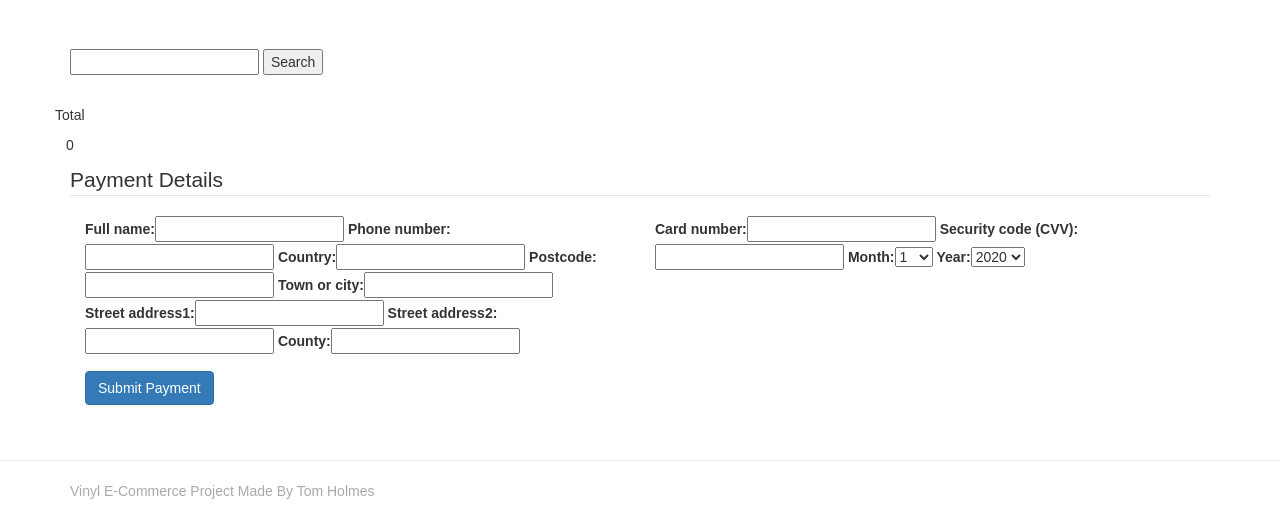
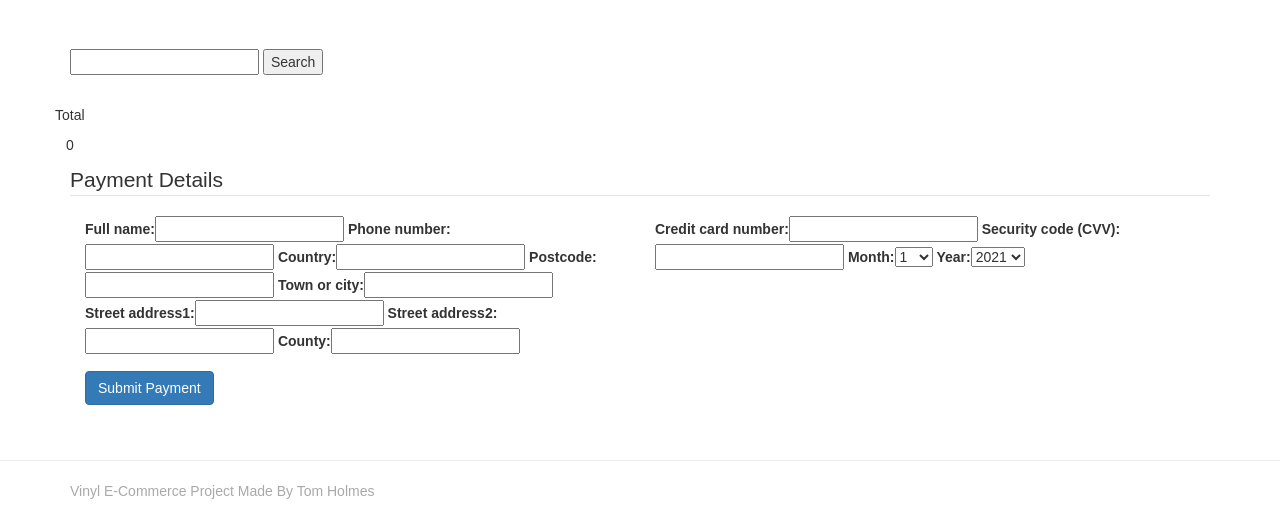
Before and after one commit to CapitainHolmes/Vinyl-E-Commerce-Project, a Django app: page /checkout/ in a window 1280 px wide. Shown: the part 51-558 px from the top of the page. Run offline with Django 3.2, Linux system fonts and the light colour scheme; the visitor is signed in with stand-in values (Sample User, id 1); some libraries are stand-ins or nearby versions; some web fonts are replaced.

Commit message:
Trying to figure out why my checkout form isn't working as it should.

```diff
--- a/checkout/forms.py
+++ b/checkout/forms.py
@@ -5,9 +5,9 @@ from .models import vinyl_Order
 class PaymentForm(forms.Form):
 
     MONTH_CHOICES = [(i, i) for i in range(1, 12)]
-    YEAR_CHOICES = [(i, i) for i in range(2020, 2040)]
+    YEAR_CHOICES = [(i, i) for i in range(2021, 2040)]
 
-    card_number = forms.CharField(label='Card number', required=False)
+    credit_card_number = forms.CharField(label='Credit card number', required=False)
     cvv = forms.CharField(label='Security code (CVV)', required=False)
     expiry_month = forms.ChoiceField(label='Month', choices=MONTH_CHOICES, required=False)
     expiry_year = forms.ChoiceField(label='Year', choices=YEAR_CHOICES, required=False)
--- a/checkout/models.py
+++ b/checkout/models.py
@@ -26,4 +26,4 @@ class OrderLineVinyl(models.Model):
     quantity = models.IntegerField(blank=False)
 
     def __str__(self):
-        return "{0} {1} @ {2}".format(self.quantity, self.vinyl.artist, self.product.price)
+        return "{0} {1} @ {2}".format(self.quantity, self.vinyl.artist, self.vinyl.price)
--- a/checkout/views.py
+++ b/checkout/views.py
@@ -33,7 +33,7 @@ def checkout(request):
                     vinyl=vinyl,
                     quantity=quantity
                 )
-                order_line_item.save()
+                order_line_vinyl.save()
 
             try:
                 customer = stripe.Charge.create(
--- a/static/js/stripe.js
+++ b/static/js/stripe.js
@@ -4,7 +4,7 @@ $(function() {
     $("#payment-form").submit(function() {
         var form = this;
         var card = {
-            number: $("#id_card_number").val(),
+            number: $("#id_credit_card_number").val(),
             expMonth: $("#id_expiry_month").val(),
             expYear: $("#id_expiry_year").val(),
             cvc: $("#id_cvv").val()
@@ -15,8 +15,9 @@ $(function() {
             $("#credit-card-errors").hide();
             $("#id_stripe_id").val(response.id);
 
-            // Preventing the card details from being submitted to the server
-            $("#id_card_number").removeAttr('name');
+            // Prevent the credit card details from being submitted
+            // to our server
+            $("#id_credit_card_number").removeAttr('name');
             $("#id_cvv").removeAttr('name');
             $("#id_expiry_month").removeAttr('name');
             $("#id_expiry_year").removeAttr('name');
--- a/templates/base.html
+++ b/templates/base.html
@@ -11,6 +11,8 @@
     <link rel="stylesheet" href="{% static 'css/custom.css' %}">
     <script src="https://cdnjs.cloudflare.com/ajax/libs/jquery/3.2.1/jquery.min.js"></script>
     <script src="https://cdnjs.cloudflare.com/ajax/libs/twitter-bootstrap/3.3.7/js/bootstrap.min.js"></script>
+    {% block head_js %}
+    {% endblock head_js %}
 </head>
 <body>
     <!-- Fixed masthead -->
```
